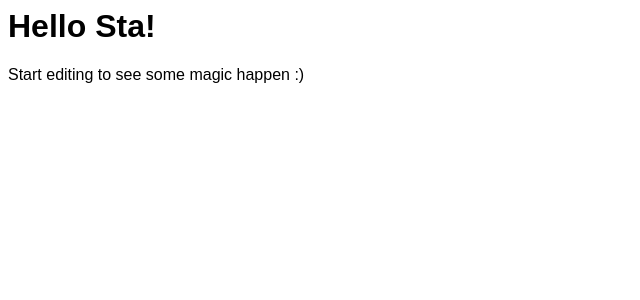
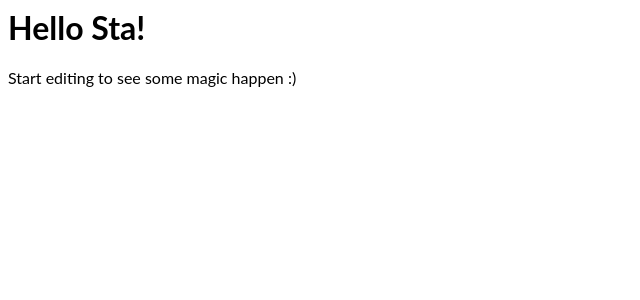
Before and after one commit to Yandiswa-30/my-cv, a React (Create React App) app: page / in a window 1280 px wide. Shown: the top 300 px of the page, without its empty margins (0-640 px from the left). Built offline with nearby package versions, Linux system fonts and the light colour scheme.

Commit message:
1 file modified

```diff
--- a/src/style.css
+++ b/src/style.css
@@ -1,4 +1,3 @@
-h1,
-p {
-  font-family: Arial, Helvetica, sans-serif;
+h1, p {
+  font-family: Lato;
 }
```
